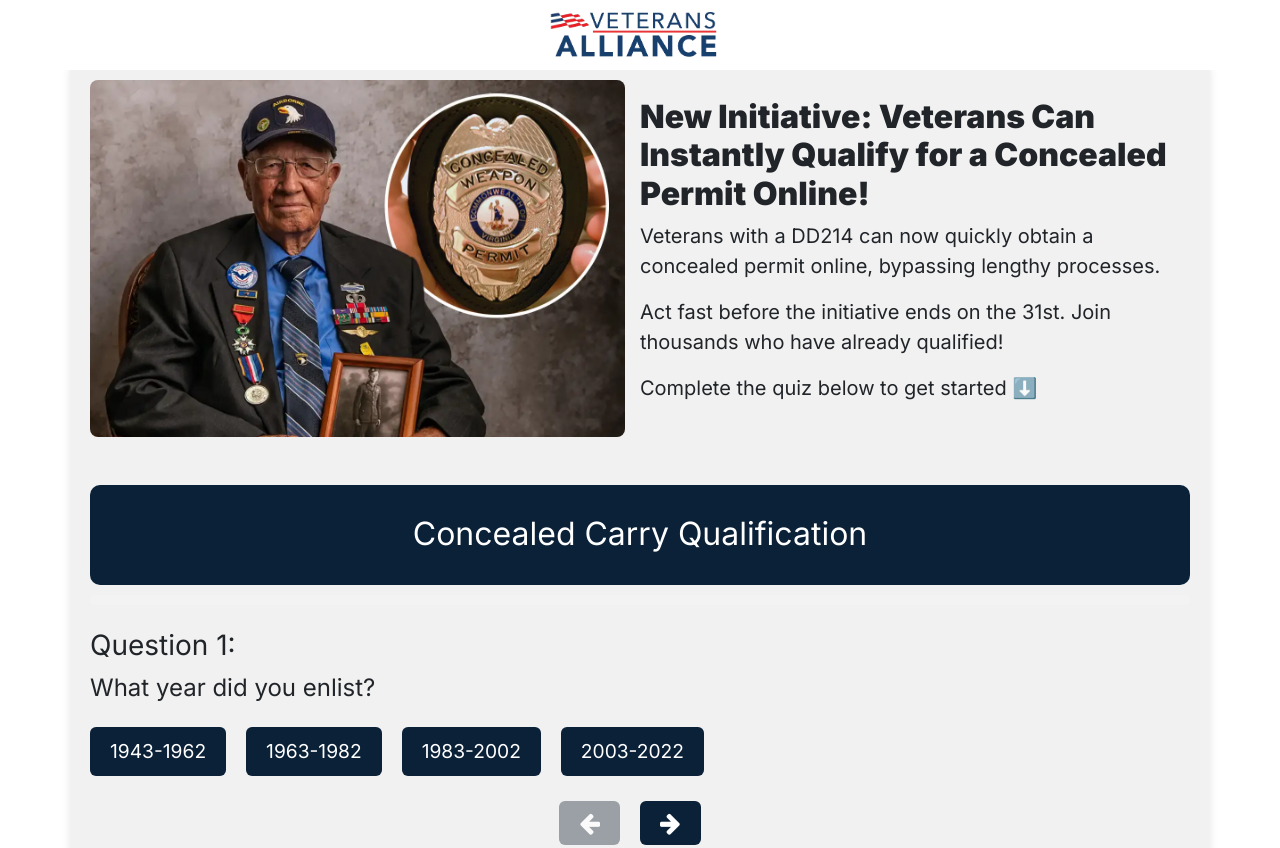
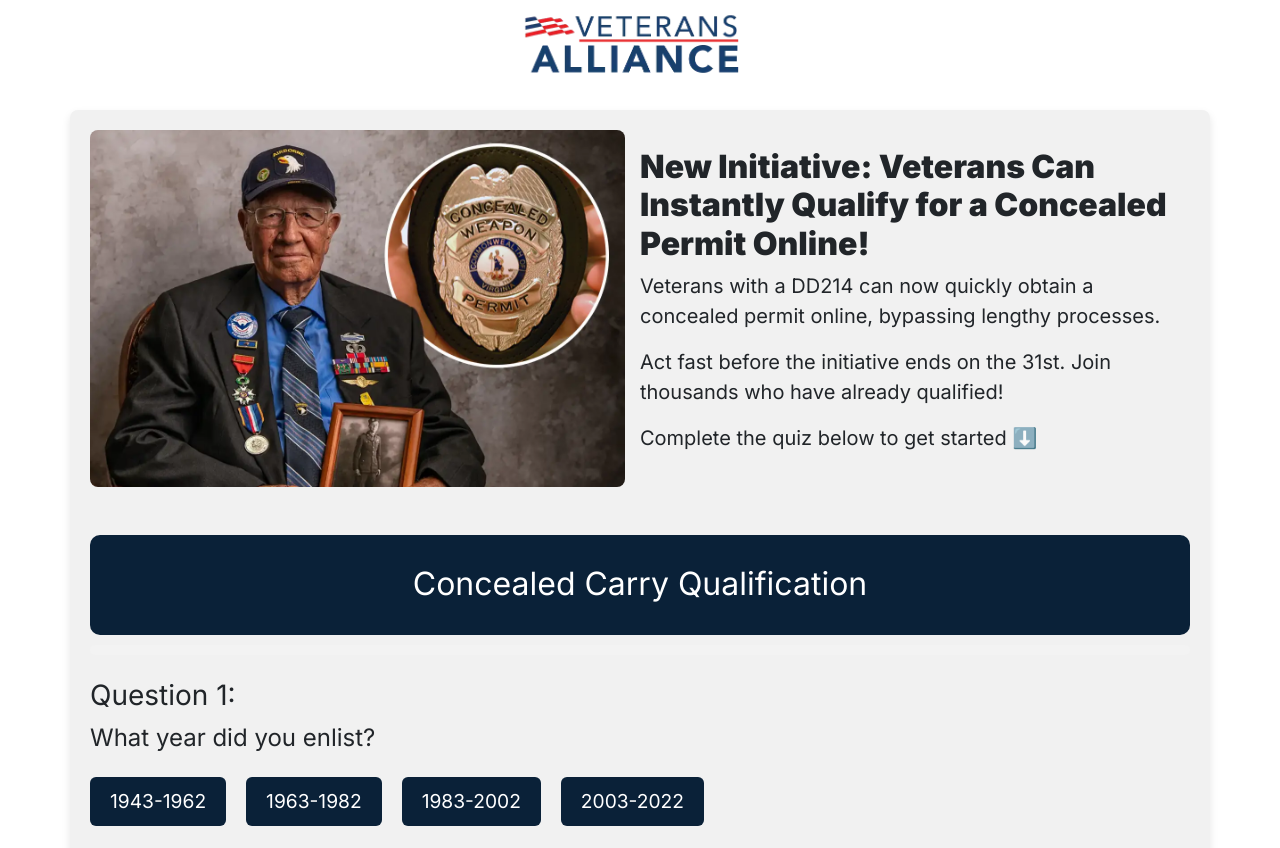
Before and after one commit to Riley-Naidoo/concealed-permit, a plain HTML site: page index.html in a window 1280 px wide. Shown: the top 848 px of the page. Drawn offline with nearby package versions, Linux system fonts and the light colour scheme.

Commit message:
Update index.html

```diff
--- a/index.html
+++ b/index.html
@@ -152,6 +152,16 @@ transition: width 0.3s ease;
     background-color: red !important;
     color: white !important;
 }
+.header-img{
+    height: 90px;
+
+}
+.img-header-container{
+    display: flex;
+    flex-direction: row;
+    justify-content: center;
+    align-items: center;
+}
 
 @media (min-width: 991px) {
     *{
@@ -161,9 +171,18 @@ transition: width 0.3s ease;
         flex-direction: row;
         justify-content: space-between;
     }
-    .container-img {
+    .container-img{
         flex: 1;
     }
+    #header-img{
+    height: 90px;
+    margin: auto;
+    margin-left: 50px;
+}
+
+
+
+
     .container-text {
         flex: 1;
         padding-left: 15px;
@@ -184,12 +203,12 @@ transition: width 0.3s ease;
 </head>
 
 <body>
-    <nav class="navbar navbar-expand-lg navbar-dark">
-		<img src="veteran-alliance-02.webp" alt="Veteran Alliance Logo" href="index.html">
-        <button class="navbar-toggler" type="button" data-bs-toggle="collapse" data-bs-target="#navbarNav" aria-controls="navbarNav" aria-expanded="false" aria-label="Toggle navigation">
-            <span class="navbar-toggler-icon"></span>
-        </button>
-    </nav>
+
+    <header class="img-header-container">
+        <img class="header-img" src="veteran-alliance-02.webp" alt="Veteran Alliance Logo" href="index.html">
+
+    </header>
+
 
 
 
```
